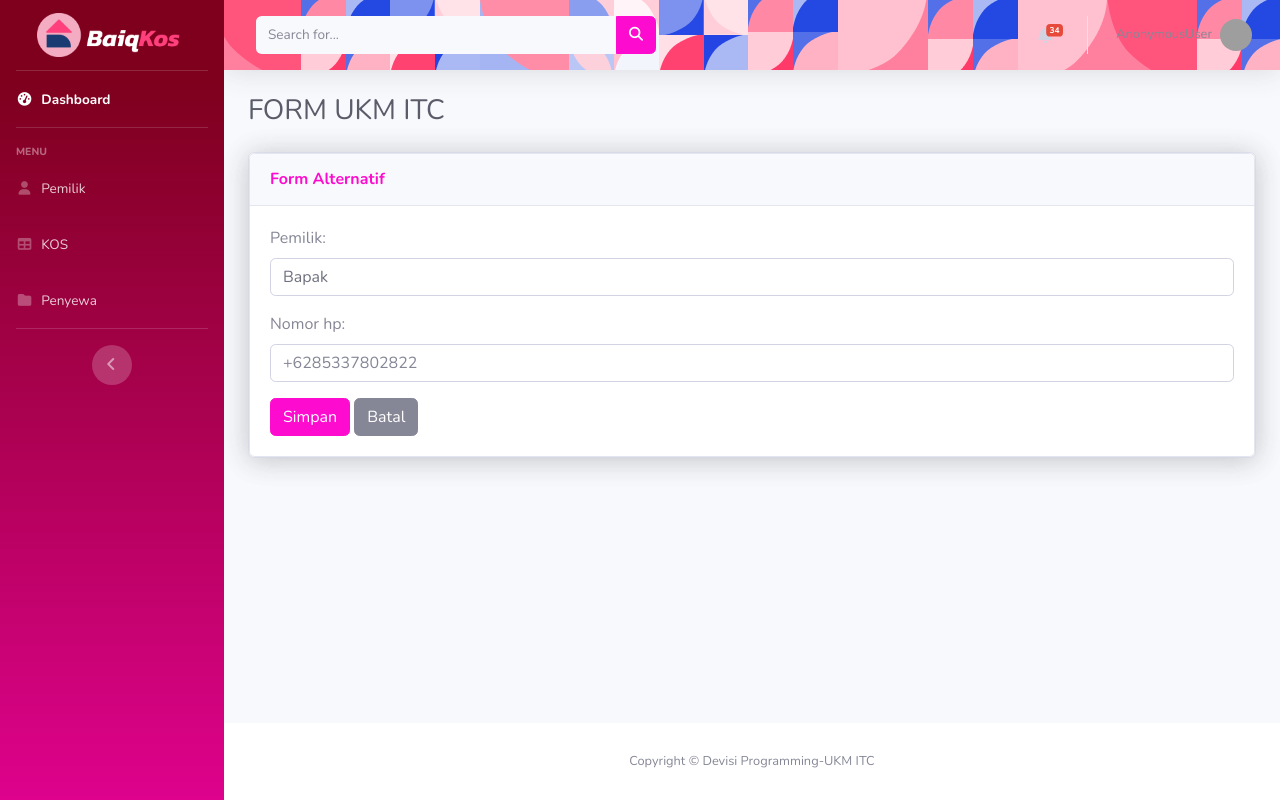
After one commit to ENONGLOSKER/baiqkos, a Django app: page /kos/dashboard/pemilik/add/ in a window 1280 px wide. The commit adds this page. Run offline with Django 5.2, Linux system fonts and the light colour scheme; some libraries are stand-ins or nearby versions; grey boxes are pictures that could not be loaded.

Commit message:
update: function CRUD pemilik, kos, foto kos dan penyewa

```diff
--- a/baiqkos/urls.py
+++ b/baiqkos/urls.py
@@ -26,10 +26,27 @@ urlpatterns = [
     path('kos/signout/', views.signout_form, name='signout'),
     path('kos/signin/', views.sigin_form, name='signin'),
     path('kos/dashboard/', views.dashboard, name='dashboard'),
+    # pemilik
     path('kos/dashboard/pemilik/', views.dashboard_pemilik, name='pemilik'),
-    path('kos/dashboard/penyewa/', views.dashboard_pemesan, name='pemesan'),
+    path('kos/dashboard/pemilik/add/', views.pemilik_tambah, name='add_pemilik'),
+    path('kos/dashboard/pemilik/update/<int:id>/', views.pemilik_update, name='update_pemilik'),
+    path('kos/dashboard/pemilik/delete/<int:id>/', views.pemilik_delete, name='delete_pemilik'),
+    # penyewa
+    path('kos/dashboard/pemesan/', views.dashboard_pemesan, name='pemesan'),
+    path('kos/dashboard/pemesan/add/', views.pemesan_tambah, name='add_pemesan'),
+    path('kos/dashboard/pemesan/update/<int:id>/', views.pemesan_update, name='update_pemesan'),
+    path('kos/dashboard/pemesan/delete/<int:id>/', views.pemesan_delete, name='delete_pemesan'),
+    # kos
     path('kos/dashboard/kos/', views.dashboard_kos, name='kos'),
-    path('kos/dashboard/kos/foto/<int:id>', views.dashboard_foto_kos, name='foto_kos'),
+    path('kos/dashboard/kos/add/', views.kos_tambah, name='add_kos'),
+    path('kos/dashboard/kos/update/<int:id>/', views.kos_update, name='update_kos'),
+    path('kos/dashboard/kos/delete/<int:id>/', views.kos_delete, name='delete_kos'),
+    # foto kos
+    path('kos/dashboard/foto_kos/<int:id>', views.dashboard_foto_kos, name='foto_kos'),
+    path('kos/dashboard/foto_kos/add/', views.foto_kos_tambah, name='add_foto_kos'),
+    path('kos/dashboard/foto_kos/update/<int:id>/', views.foto_kos_update, name='update_foto_kos'),
+    path('kos/dashboard/foto_kos/delete/<int:id>/', views.foto_kos_delete, name='delete_foto_kos'),
+
     # user
     path('', views.index, name='index'),
     path('kos/pusat/bantuan/', views.pusat_bantuan, name='pusat_bantuan'),
--- a/baiqkos_app/forms.py
+++ b/baiqkos_app/forms.py
@@ -1,13 +1,50 @@
-# Di file forms.py di aplikasi Anda
+from django import forms
+from .models import Pemesanan, Pemilik, Kos, FotoKos
+from django.core.exceptions import ValidationError
 
-from django import forms
-from .models import Pemesanan
-from django.core.exceptions import ValidationError
+class KosForm(forms.ModelForm):
+    class Meta:
+        model = Kos
+        fields = "__all__"
+
+        widgets = {
+            'pemilik':forms.Select(attrs={'class':'form-control'}),
+            'nama':forms.TextInput(attrs={'class':'form-control'}),
+            'alamat':forms.TextInput(attrs={'class':'form-control'}),
+            'jenis':forms.Select(attrs={'class':'form-control'}),
+            'harga_per_tahun':forms.NumberInput(attrs={'class':'form-control'}),
+            'sisa_kamar':forms.NumberInput(attrs={'class':'form-control', 'placeholder':'+6285337802822'}),
+            'deskripsi':forms.Textarea(attrs={'class':'form-control', 'placeholder':'+6285337802822'}),
+            'fasilitas':forms.Textarea(attrs={'class':'form-control', 'placeholder':'+6285337802822'}),
+            'peraturan':forms.Textarea(attrs={'class':'form-control', 'placeholder':'+6285337802822'}),
+            'persyaratan':forms.TextInput(attrs={'class':'form-control', 'placeholder':'+6285337802822'}),
+        }
+
+class FotoKosForm(forms.ModelForm):
+    class Meta:
+        model = FotoKos
+        fields = "__all__"
+
+        widgets = {
+            'kos':forms.Select(attrs={'class':'form-control'}),
+            'foto':forms.FileInput(attrs={'class': 'form-control'}),
+            'deskripsi':forms.Textarea(attrs={'class':'form-control', 'placeholder':'+6285337802822'}),
+        }
+
+class PemilikForm(forms.ModelForm):
+    class Meta:
+        model = Pemilik
+        fields = "__all__"
+
+        widgets = {
+            'pemilik':forms.TextInput(attrs={'class':'form-control'}),
+            'nomor_hp':forms.TextInput(attrs={'class':'form-control', 'placeholder':'+6285337802822'}),
+        }
 
 class PemesananForm(forms.ModelForm):
     JENIS_KELAMIN_CHOICES = [
-        ('Laki-laki', 'Laki-laki'),
-        ('Perempuan', 'Perempuan'),
+        ('L', 'Laki-laki'),
+        ('P', 'Perempuan'),
     ]
 
     jenis_kelamin = forms.ChoiceField(choices=JENIS_KELAMIN_CHOICES, widget=forms.Select(attrs={'class': 'form-select'}), label='Jenis Kelamin')
--- a/baiqkos_app/views.py
+++ b/baiqkos_app/views.py
@@ -3,16 +3,17 @@ from django.http import JsonResponse
 from django.views.decorators.csrf import csrf_exempt
 from django.http import HttpResponseRedirect
 from django.db.models import Q
-from django.db.models import Count
 from django.contrib import messages
 from django.contrib.auth import login, logout, authenticate
 from django.core.paginator import Paginator, EmptyPage, PageNotAnInteger
 from django.db.models import Count, F
 from django.http import JsonResponse
 from django.core.serializers import serialize
+from django.db.models.functions import TruncDate
+
 
 from .models import Kos, FotoKos, Pemesanan, Pemilik
-from .forms import PemesananForm
+from .forms import PemesananForm, PemilikForm, KosForm, FotoKosForm
 
 # Create your views here.
 def index(request):
@@ -36,12 +37,9 @@ def index(request):
 
     return render(request, 'index.html', {'kos': kos, 'alamat_list': alamat_list})
 
-
 def detail(request, id):
     kos = Kos.objects.prefetch_related('fotos').get(id=id)
     return render(request, 'detail.html', {'kos': kos})
-
-from django.shortcuts import get_object_or_404
 
 def form_sewa(request):
     if request.method == 'POST':
@@ -71,7 +69,6 @@ def form_sewa(request):
         'form': form,
     }
     return render(request, 'form_sewa.html', context)
-
 
 def pusat_bantuan(request):
     return render(request, 'pusat_bantuan.html')
@@ -119,10 +116,6 @@ def sigin_form(request):
 
     return render(request, 'signin.html')
 
-
-from django.db.models import Count
-from django.db.models.functions import TruncDate
-
 def dashboard(request):
     # Mengambil data total pemesanan per tanggal
     pemesanan_per_tanggal = Pemesanan.objects.annotate(date=TruncDate('tanggal_pesan')).values('date').annotate(total=Count('id'))
@@ -135,8 +128,7 @@ def dashboard(request):
         'pembagian_jenis_kelamin': pembagian_jenis_kelamin,
     })
 
-
-
+# dashboard pemilik
 def dashboard_pemilik(request):
     cari = request.GET.get('cari')  # Mendapatkan parameter pencarian dari URL
     if cari:  # Jika ada parameter pencarian
@@ -144,7 +136,7 @@ def dashboard_pemilik(request):
     else:  # Jika tidak ada parameter pencarian, tampilkan semua data
         data = Pemilik.objects.all()
 
-    paginator = Paginator(data, 3)  # Memisahkan data menjadi beberapa halaman, 10 data per halaman
+    paginator = Paginator(data, 5)  # Memisahkan data menjadi beberapa halaman, 10 data per halaman
     page_number = request.GET.get('page')  # Mendapatkan nomor halaman dari parameter URL
     try:
         datas = paginator.page(page_number)
@@ -158,7 +150,43 @@ def dashboard_pemilik(request):
     }
     return render(request, 'dashboard02.html', context)
 
+def pemilik_tambah(request):
+    if request.method == 'POST':
+        form = PemilikForm(request.POST)
+        if form.is_valid():
+            form.save()
+            return redirect('pemilik')
+    else:
+        form = PemilikForm()
 
+    context = {
+        'form':form,
+    }
+
+    return render(request, 'dashboard_form.html', context)
+
+def pemilik_update(request, id):
+    pemilik = Pemilik.objects.get(id=id)
+    if request.method == 'POST':
+        form = PemilikForm(request.POST, instance=pemilik)
+        if form.is_valid():
+            form.save()
+            return redirect('pemilik')
+    else:
+        form = PemilikForm(instance=pemilik)
+
+    context = {
+        'form':form,
+    }
+
+    return render(request, 'dashboard_form.html', context)
+
+def pemilik_delete(request, id):
+    pemilik = Pemilik.objects.get(id=id)
+    pemilik.delete()
+    return redirect('pemilik')
+
+# dashboard pemesan
 def dashboard_pemesan(request):
     cari = request.GET.get('cari')  # Mendapatkan parameter pencarian dari URL
     if cari:  # Jika ada parameter pencarian
@@ -180,6 +208,43 @@ def dashboard_pemesan(request):
     }
     return render(request, 'dashboard03.html', context)
 
+def pemesan_tambah(request):
+    if request.method == 'POST':
+        form = PemesananForm(request.POST, request.FILES)
+        if form.is_valid():
+            form.save()
+            return redirect('pemesan')
+    else:
+        form = PemesananForm()
+
+    context = {
+        'form':form,
+    }
+
+    return render(request, 'dashboard_form.html', context)
+
+def pemesan_update(request, id):
+    pemesan = Pemesanan.objects.get(id=id)
+    if request.method == 'POST':
+        form = PemesananForm(request.POST, instance=pemesan)
+        if form.is_valid():
+            form.save()
+            return redirect('pemesan')
+    else:
+        form = PemesananForm(instance=pemesan)
+
+    context = {
+        'form':form,
+    }
+
+    return render(request, 'dashboard_form.html', context)
+
+def pemesan_delete(request, id):
+    pemesan = Pemesanan.objects.get(id=id)
+    pemesan.delete()
+    return redirect('pemesan')
+
+# dashboard kos
 def dashboard_kos(request):
     cari = request.GET.get('cari')  # Mendapatkan parameter pencarian dari URL
     if cari:  # Jika ada parameter pencarian
@@ -201,6 +266,43 @@ def dashboard_kos(request):
     }
     return render(request, 'dashboard04.html', context)
 
+def kos_tambah(request):
+    if request.method == 'POST':
+        form = KosForm(request.POST)
+        if form.is_valid():
+            form.save()
+            return redirect('kos')
+    else:
+        form = KosForm()
+
+    context = {
+        'form':form,
+    }
+
+    return render(request, 'dashboard_form.html', context)
+
+def kos_update(request, id):
+    kos = Kos.objects.get(id=id)
+    if request.method == 'POST':
+        form = KosForm(request.POST, instance=kos)
+        if form.is_valid():
+            form.save()
+            return redirect('kos')
+    else:
+        form = KosForm(instance=kos)
+
+    context = {
+        'form':form,
+    }
+
+    return render(request, 'dashboard_form.html', context)
+
+def kos_delete(request, id):
+    kos = Kos.objects.get(id=id)
+    kos.delete()
+    return redirect('kos')
+
+# dashboard foto kos
 def dashboard_foto_kos(request, id):
     kos = get_object_or_404(Kos, id=id)  # Menggunakan get_object_or_404 untuk mendapatkan satu objek Kos berdasarkan id
     data = kos.fotos.all()  # Menggunakan atribut 'fotos' untuk mendapatkan semua foto terkait kos tersebut
@@ -209,3 +311,39 @@ def dashboard_foto_kos(request, id):
         'datas': data,
     }
     return render(request, 'dashboard05.html', context)
+
+def foto_kos_tambah(request):
+    if request.method == 'POST':
+        form = FotoKosForm(request.POST, request.FILES)
+        if form.is_valid():
+            form.save()
+            return redirect('kos')
+    else:
+        form = FotoKosForm()
+
+    context = {
+        'form':form,
+    }
+
+    return render(request, 'dashboard_form.html', context)
+
+def foto_kos_update(request, id):
+    foto_kos = get_object_or_404(FotoKos, id=id)
+    if request.method == 'POST':
+        form = FotoKosForm(request.POST, instance=foto_kos)
+        if form.is_valid():
+            form.save()
+            return redirect('kos')
+    else:
+        form = FotoKosForm(instance=foto_kos)
+
+    context = {
+        'form':form,
+    }
+
+    return render(request, 'dashboard_form.html', context)
+
+def foto_kos_delete(request, id):
+    foto_kos = get_object_or_404(FotoKos, id=id)
+    foto_kos.delete()
+    return redirect('kos')
--- a/templates/dashboard02.html
+++ b/templates/dashboard02.html
@@ -86,7 +86,7 @@
         <div class="d-sm-flex align-items-center justify-content-between mb-4">
             <h1 class="h3 mb-0 text-gray-800">Pemilik Kos<h1>
 
-                <a href=""  class="d-none d-sm-inline-block btn btn-sm btn-primary shadow-sm"><i
+                <a href="{% url 'add_pemilik' %}"  class="d-none d-sm-inline-block btn btn-sm btn-primary shadow-sm"><i
                     class="fas fa-plus fa-sm text-white-50"></i>  Add Data
                 </a>
         </div>
@@ -120,13 +120,13 @@
                                             <td>{{data.pemilik}}</td>
                                             <td>{{data.nomor_hp}}</td>
                                             <td class="text-center" >
-                                                <a href="" class="btn btn-warning btn-icon-split mb-1 ">
+                                                <a href="{% url 'update_pemilik' id=data.id %}" class="btn btn-warning btn-icon-split mb-1 ">
                                                     <span class="icon text-white-25">
                                                         <i class="fas fa-edit"></i>
                                                     </span>
                                                 </a>
 
-                                                <a href="" class="btn btn-danger btn-icon-split mb-1" onclick="return confirm('yakin ingin menghapus data?')">
+                                                <a href="{% url 'delete_pemilik' id=data.id %}" class="btn btn-danger btn-icon-split mb-1" onclick="return confirm('yakin ingin menghapus data?')">
                                                     <span class="icon text-white-25">
                                                         <i class="fas fa-trash"></i>
                                                     </span>
--- /dev/null
+++ b/templates/dashboard_form.html
@@ -0,0 +1,129 @@
+{%extends 'base.html'%}
+{%load static%}
+{%block konten%}
+<div id="content">
+
+    <!-- Topbar -->
+    <nav class="navbar navbar-expand navbar-light bg-white topbar mb-4 static-top shadow">
+
+        <!-- Sidebar Toggle (Topbar) -->
+        <button id="sidebarToggleTop" class="btn btn-link d-md-none rounded-circle mr-3">
+            <i class="fa fa-bars"></i>
+        </button>
+
+        <!-- Topbar Search -->
+        <form
+            class="d-none d-sm-inline-block form-inline mr-auto ml-md-3 my-2 my-md-0 mw-100 navbar-search">
+            <div class="input-group">
+                <input type="text" name="cari" class="form-control bg-light border-0 small" placeholder="Search for..."
+                    aria-label="Search" aria-describedby="basic-addon2">
+                <div class="input-group-append">
+                    <button class="btn btn-primary" type="submit">
+                        <i class="fas fa-search fa-sm"></i>
+                    </button>
+                </div>
+            </div>
+        </form>
+
+        <!-- Topbar Navbar -->
+        <ul class="navbar-nav ml-auto">
+
+            <!-- Nav Item - Search Dropdown (Visible Only XS) -->
+            <li class="nav-item dropdown no-arrow d-sm-none">
+                <a class="nav-link dropdown-toggle" href="#" id="searchDropdown" role="button"
+                    data-toggle="dropdown" aria-haspopup="true" aria-expanded="false">
+                    <i class="fas fa-search fa-fw"></i>
+                </a>
+                <!-- Dropdown - Messages -->
+                <div class="dropdown-menu dropdown-menu-right p-3 shadow animated--grow-in"
+                    aria-labelledby="searchDropdown">
+                    <form class="form-inline mr-auto w-100 navbar-search">
+                        <div class="input-group">
+                            <input type="text" class="form-control bg-light border-0 small"
+                                placeholder="Search for..." aria-label="Search"
+                                aria-describedby="basic-addon2">
+                            <div class="input-group-append">
+                                <button class="btn btn-primary" type="button">
+                                    <i class="fas fa-search fa-sm"></i>
+                                </button>
+                            </div>
+                        </div>
+                    </form>
+                </div>
+            </li>
+
+            <li class="nav-item dropdown no-arrow mx-1">
+                            <a class="nav-link dropdown-toggle" href="#" id="alertsDropdown" role="button"
+                                data-toggle="dropdown" aria-haspopup="true" aria-expanded="false">
+                                <i class="fas fa-bell fa-fw"></i>
+                                <!-- Counter - Alerts -->
+                                <span class="badge badge-danger badge-counter" >34</span>
+                            </a>
+            </li>
+
+            <div class="topbar-divider d-none d-sm-block"></div>
+
+            <!-- Nav Item - User Information -->
+            <li class="nav-item dropdown no-arrow">
+                <a class="nav-link dropdown-toggle" href="#" id="userDropdown" role="button"
+                    data-toggle="dropdown" aria-haspopup="true" aria-expanded="false">
+                    <span class="mr-2 d-none d-lg-inline text-gray-600 small" style="text-transform: capitalize;">{{user}}</span>
+                    <img class="img-profile rounded-circle"
+                        src="{%static 'img/logos.png'%}">
+                </a>
+                <!-- Dropdown - User Information -->
+                <div class="dropdown-menu dropdown-menu-right shadow animated--grow-in"
+                    aria-labelledby="userDropdown">
+                    <div class="dropdown-divider"></div>
+                    <form method="post" action="{% url 'signout' %}">
+                        {% csrf_token %}
+                        <button type="submit" class="dropdown-item">
+                            <i class="fas fa-sign-out-alt fa-sm fa-fw mr-2 text-gray-400"></i>
+                            Logout
+                        </button>
+                    </form>
+                </div>
+            </li>
+
+        </ul>
+
+    </nav>
+    <!-- End of Topbar -->
+
+    <!-- Begin Page Content -->
+    <div class="container-fluid">
+
+        <!-- Page Heading -->
+        <div class="d-sm-flex align-items-center justify-content-between mb-4">
+            <h1 class="h3 mb-0 text-gray-800">FORM UKM ITC<h1>
+            </div>
+
+        <div class="row">
+
+            <!-- Area tabel -->
+            <div class="col-xl-12 col-lg-9">
+                <div class="card shadow mb-UKM 4">
+                    <!-- Card Header - Dropdown -->
+                    <div class="card shadow">
+                        <div class="card-header py-3">
+                            <h6 class="m-0 font-weight-bold text-primary">Form Alternatif</h6>
+                        </div>
+                        <div class="card-body ">
+                            <form method="post" enctype="multipart/form-data">
+                                {% csrf_token %}
+                                {{ form.media }}
+                                {{ form.as_p }}
+                                <button type="submit" class="btn btn-primary">Simpan</button>
+                                <a href="" class="btn btn-secondary">Batal</a>
+                            </form>
+                        </div>
+                    </div>
+                </div>
+            </div>
+        </div>
+
+    </div>
+    <!-- /.container-fluid -->
+
+</div>
+{%endblock konten%}
```
Also changed, not shown: templates/dashboard03.html (+34 -25 lines), templates/dashboard04.html (+7 -7 lines), templates/dashboard05.html (+4 -3 lines), db.sqlite3, media/bukti_pembayaran/ELQ_2_dj9tt2t.jpg (added), media/fotos_kos/bg5.jpg (added), media/ktp/ELQ_2_ibDKC5j.jpg (added).
